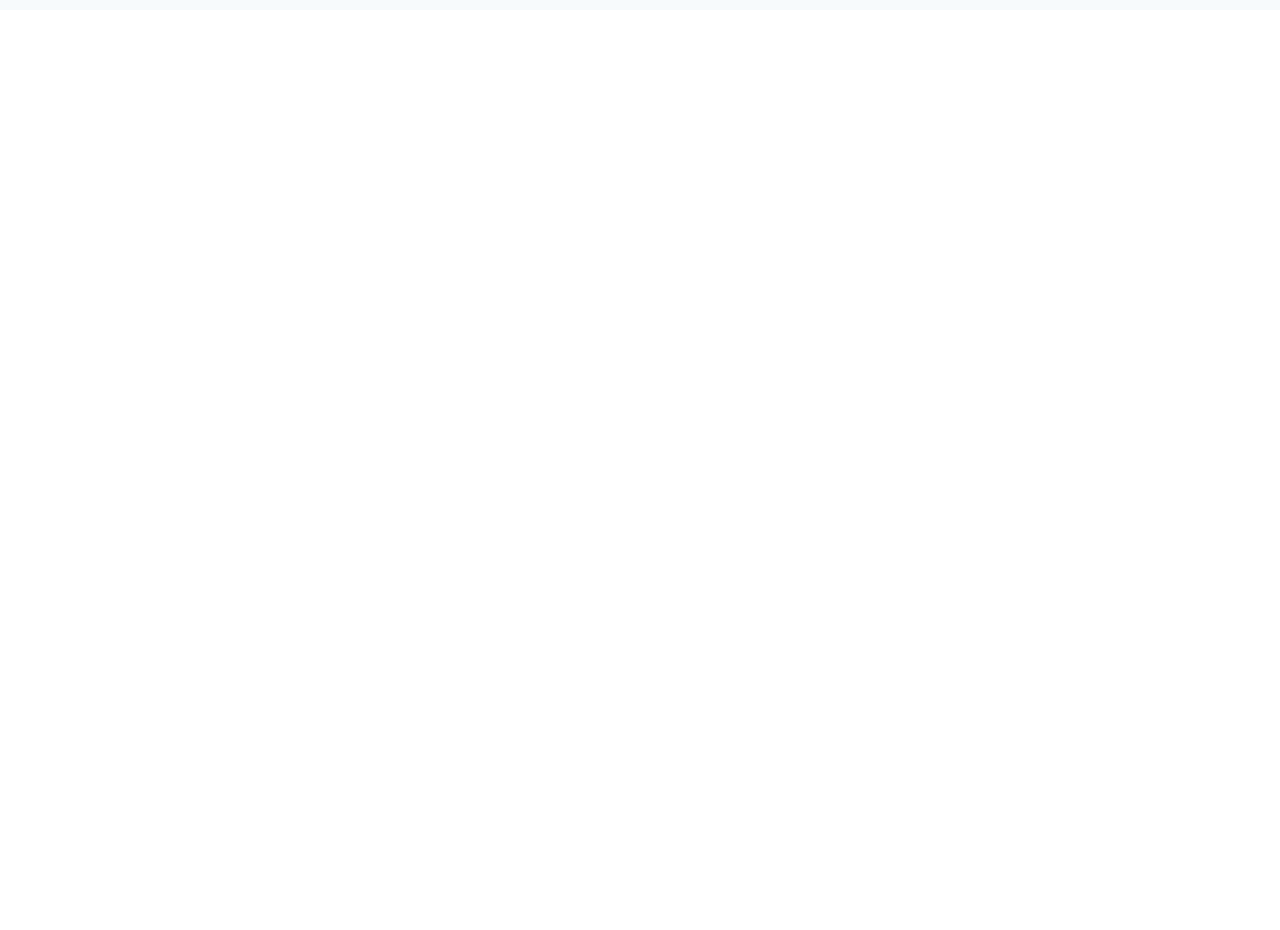
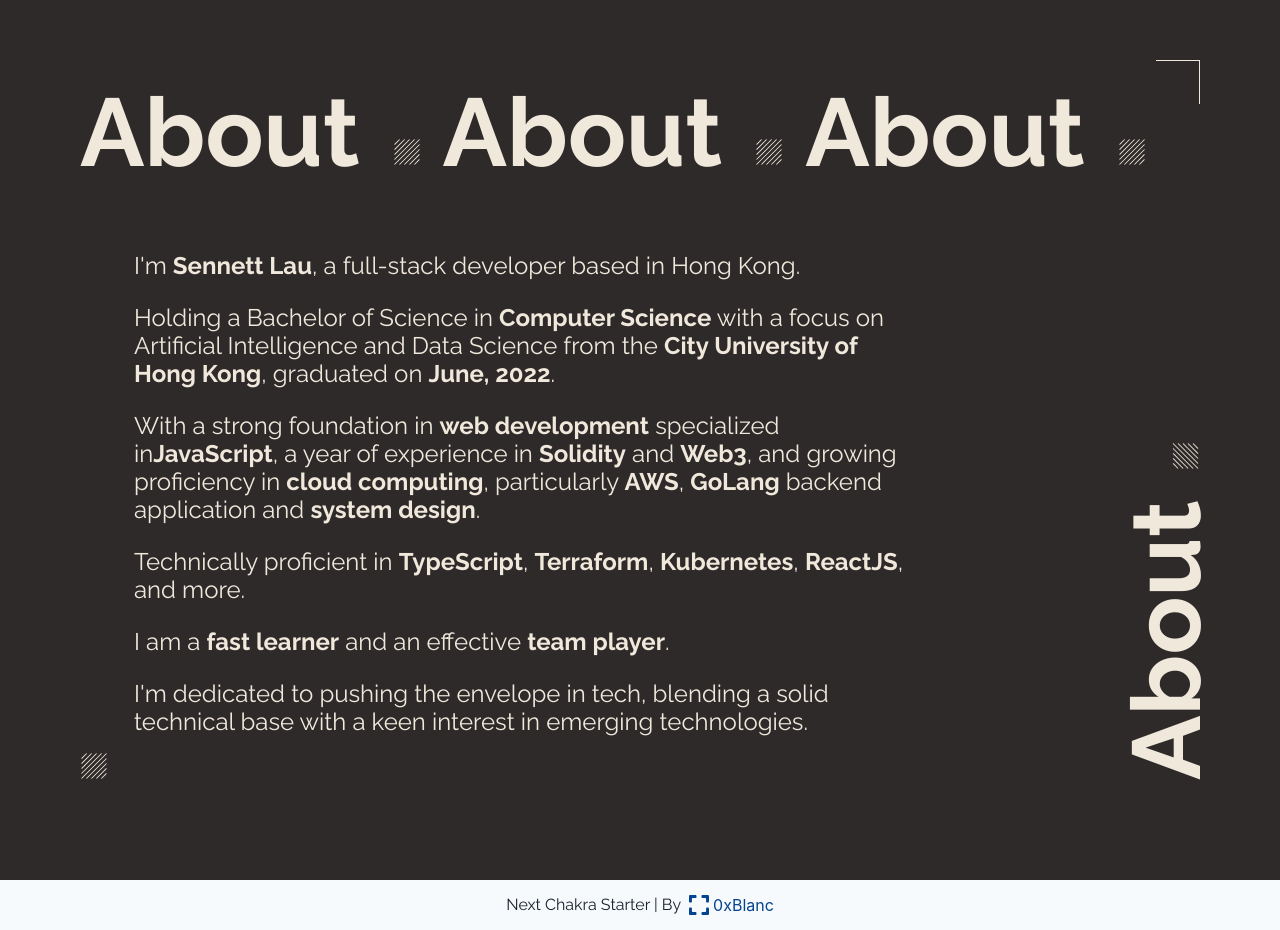
Before and after one commit to sennett-lau/sennett-lau, a Next.js app: page / in a window 1280 px wide. Shown: the part 1640-2570 px from the top of the page. Before the commit the page ends 1650 px from the top, so only its background shows below. Built offline with nearby package versions, Linux system fonts and the light colour scheme; a web font is replaced by a local one.

Commit message:
added IndexAbout

```diff
--- /dev/null
+++ b/src/component/common/Highlight.tsx
@@ -0,0 +1,23 @@
+import { Text } from '@chakra-ui/react'
+
+type Props = {
+  fontSize?: string
+  fontWeight?: string
+  children: React.ReactNode
+}
+
+const Highlight: React.FC<Props> = ({ children, ...props }) => {
+  const { fontSize, fontWeight } = props
+
+  return (
+    <Text
+      as={'span'}
+      fontSize={fontSize ? fontSize : 'inherit'}
+      fontWeight={fontWeight ? fontWeight : 'bold'}
+    >
+      {children}
+    </Text>
+  )
+}
+
+export default Highlight
--- /dev/null
+++ b/src/component/index/IndexAbout/IndexAbout.tsx
@@ -0,0 +1,127 @@
+import Highlight from '@/component/common/Highlight'
+import { range } from '@/utils'
+import { Box, Flex, Image, Text } from '@chakra-ui/react'
+import React from 'react'
+
+const IndexAbout: React.FC = () => {
+  return (
+    <Flex w={'100%'} minH={'115vh'} bg={'themeDark.500'} py={'100px'}>
+      <Flex
+        w={'100%'}
+        maxW={'1120px'}
+        mx={'auto'}
+        position={'relative'}
+        flexDir={'column'}
+      >
+        <Box
+          w={'44px'}
+          h={'44px'}
+          borderRight={'1px solid'}
+          borderTop={'1px solid'}
+          borderColor={'themeLight.500'}
+          position={'absolute'}
+          top={'0'}
+          right={'0'}
+        />
+        <Image
+          src='/assets/icons/square.svg'
+          position={'absolute'}
+          bottom={'0'}
+          left={'0'}
+        />
+        <Flex
+          alignItems={'end'}
+          position={'absolute'}
+          bottom={'0'}
+          right={'0'}
+          h={'106px'}
+          css={{
+            transform: 'rotate(-90deg) translateX(100%)',
+            transformOrigin: 'bottom right',
+          }}
+        >
+          <Text
+            fontSize={'96px'}
+            fontWeight={700}
+            color={'themeLight.500'}
+            h={'106px'}
+            mr={'30px'}
+          >
+            About
+          </Text>
+          <Image src='/assets/icons/square.svg' />
+        </Flex>
+        <Flex gap={'22px'} h={'fit-content'}>
+          {range(0, 3).map((i) => (
+            <Flex gap={'33px'} alignItems={'end'}>
+              <Text
+                fontSize={'96px'}
+                fontWeight={700}
+                color={'themeLight.500'}
+                h={'106px'}
+              >
+                About
+              </Text>
+              <Image src='/assets/icons/square.svg' />
+            </Flex>
+          ))}
+        </Flex>
+        <Flex
+          position={'relative'}
+          h={'100%'}
+          alignItems={'end'}
+          pb={'44px'}
+          pl={'54px'}
+        >
+          <Flex
+            flex={1}
+            maxW={'772px'}
+            flexDir={'column'}
+            color={'themeLight.500'}
+            fontSize={'24px'}
+            lineHeight={'28px'}
+            gap={'24px'}
+          >
+            <Text>
+              I'm <Highlight>Sennett Lau</Highlight>, a full-stack developer
+              based in Hong Kong.
+            </Text>
+            <Text>
+              Holding a Bachelor of Science in{' '}
+              <Highlight>Computer Science</Highlight> with a focus on Artificial
+              Intelligence and Data Science from the{' '}
+              <Highlight>City University of Hong Kong</Highlight>, graduated on{' '}
+              <Highlight>June, 2022</Highlight>.
+            </Text>
+            <Text>
+              With a strong foundation in <Highlight>web development</Highlight>{' '}
+              specialized in
+              <Highlight>JavaScript</Highlight>, a year of experience in{' '}
+              <Highlight>Solidity</Highlight> and <Highlight>Web3</Highlight>,
+              and growing proficiency in <Highlight>cloud computing</Highlight>,
+              particularly <Highlight>AWS</Highlight>,{' '}
+              <Highlight>GoLang</Highlight> backend application and{' '}
+              <Highlight>system design</Highlight>.
+            </Text>
+            <Text>
+              Technically proficient in <Highlight>TypeScript</Highlight>,{' '}
+              <Highlight>Terraform</Highlight>,{' '}
+              <Highlight>Kubernetes</Highlight>, <Highlight>ReactJS</Highlight>,
+              and more.
+            </Text>
+            <Text>
+              I am a <Highlight>fast learner</Highlight> and an effective{' '}
+              <Highlight>team player</Highlight>.
+            </Text>
+            <Text>
+              I'm dedicated to pushing the envelope in tech, blending a solid
+              technical base with a keen interest in emerging technologies.
+            </Text>
+          </Flex>
+        </Flex>
+      </Flex>
+    </Flex>
+  )
+}
+
+export default IndexAbout
--- a/src/pages/index.tsx
+++ b/src/pages/index.tsx
@@ -1,3 +1,4 @@
+import IndexAbout from '@/component/index/IndexAbout/IndexAbout'
 import IndexHero from '@/component/index/IndexHero/IndexHero'
 import IndexQuote from '@/component/index/IndexQuote/IndexQuote'
 import { Flex } from '@chakra-ui/react'
@@ -51,6 +52,7 @@ const Home: FC<Props> = (props) => {
       <Flex width={'100%'} height={'100%'} flexDir={'column'}>
         <IndexHero />
         <IndexQuote />
+        <IndexAbout />
       </Flex>
     </>
   )
```
Also changed, not shown: public/assets/icons/square.svg (added).
